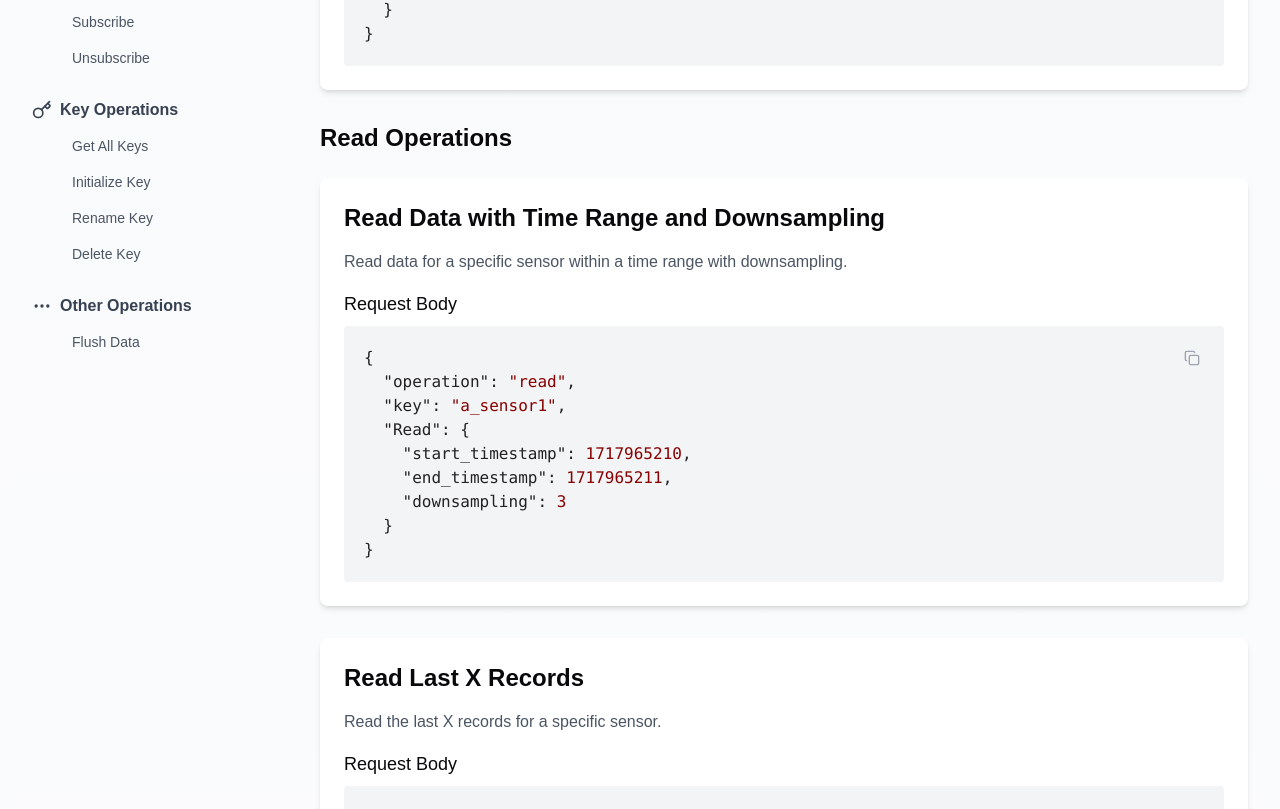
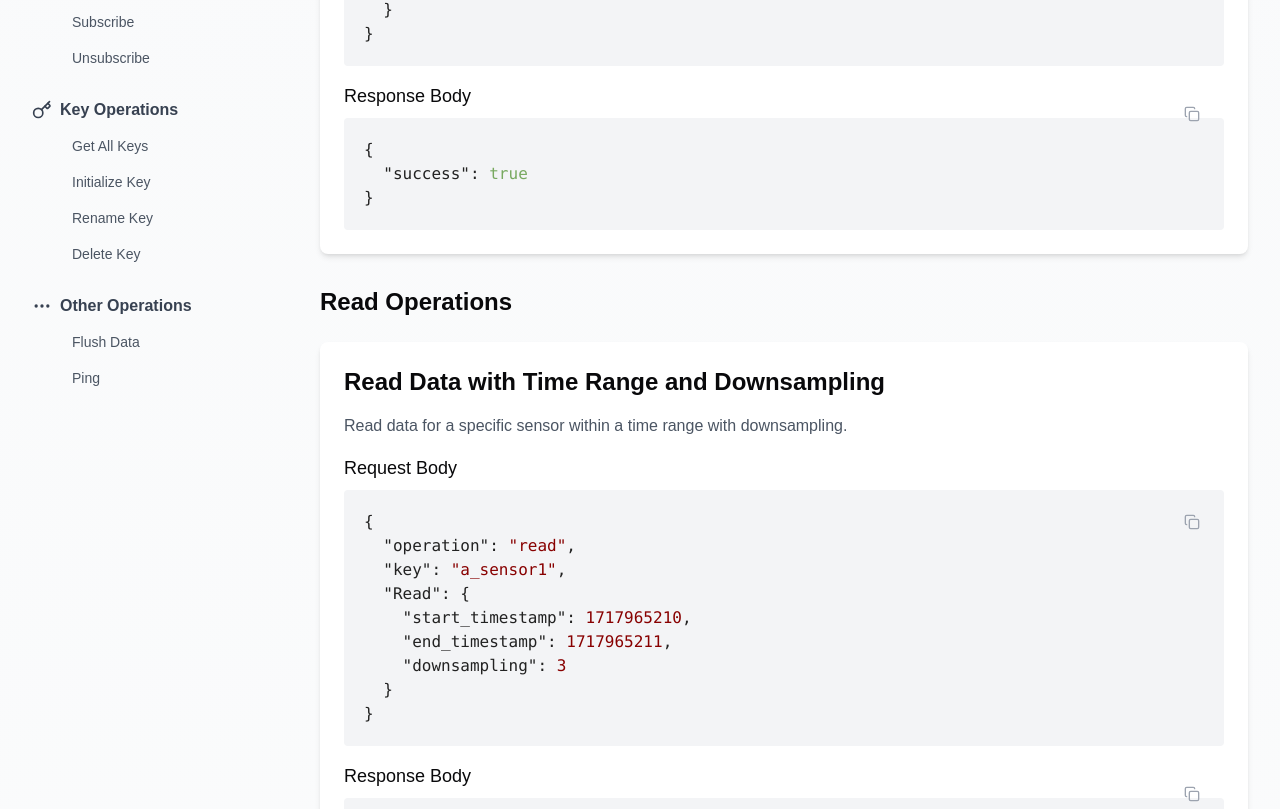
Before and after one commit to abbychau/gtsdb-homepage, a Next.js app: page /Documentation in a window 1280 px wide. Shown: the part 607-1416 px from the top of the page. Built offline with nearby package versions, Linux system fonts and the light colour scheme.

Commit message:
feat: add ping endpoint and response handling to DocumentationPage

```diff
--- a/app/Documentation/page.tsx
+++ b/app/Documentation/page.tsx
@@ -6,7 +6,6 @@ import { cn } from "@/lib/utils"
 import { Edit, BookOpen, Bell, Key, MoreHorizontal } from 'lucide-react'
 import Footer from '@/components/Footer'
 import SyntaxHighlighter from 'react-syntax-highlighter';
-
 
 
 export default function Home() {
@@ -49,6 +48,7 @@ function DocumentationPage() {
   const [activeSection, setActiveSection] = useState("write-single")
   const sectionRefs = {
     'write-single': useRef<HTMLDivElement>(null),
+    'patch': useRef<HTMLDivElement>(null),
     'read-range': useRef<HTMLDivElement>(null),
     'read-last': useRef<HTMLDivElement>(null),
     'read-multi-range': useRef<HTMLDivElement>(null),
@@ -60,7 +60,7 @@ function DocumentationPage() {
     'keys-rename': useRef<HTMLDivElement>(null),
     'keys-delete': useRef<HTMLDivElement>(null),
     'flush': useRef<HTMLDivElement>(null),
-    'patch': useRef<HTMLDivElement>(null),
+    'ping': useRef<HTMLDivElement>(null),
   }
 
   useEffect(() => {
@@ -130,6 +130,7 @@ function DocumentationPage() {
       icon: <MoreHorizontal className="h-5 w-5" />,
       items: [
         { id: 'flush' as SectionId, label: 'Flush Data' },
+        { id: 'ping' as SectionId, label: 'Ping' },
       ]
     },
   ]
@@ -186,6 +187,7 @@ function DocumentationPage() {
                     Value: 3224242424333.3333
                   }
                 }}
+                responseBody={{ success: true, message: "Data written successfully" }}
               />
             </div>
 
@@ -205,6 +207,12 @@ function DocumentationPage() {
                     downsampling: 3
                   }
                 }}
+                responseBody={{
+                  success: true, data: [
+                    { timestamp: 1717965210, value: 123.45 },
+                    { timestamp: 1717965211, value: 123.46 }
+                  ]
+                }}
               />
             </div>
             <div ref={sectionRefs['read-last']} id="read-last">
@@ -218,6 +226,11 @@ function DocumentationPage() {
                   Read: {
                     lastx: 1
                   }
+                }}
+                responseBody={{
+                  success: true, data: [
+                    { timestamp: 1717965211, value: 123.46 }
+                  ]
                 }}
               />
             </div>
@@ -263,6 +276,7 @@ function DocumentationPage() {
                   operation: "subscribe",
                   key: "sensor1"
                 }}
+                responseBody={{ success: true, message: "Subscribed to sensor1" }}
               />
             </div>
             <div ref={sectionRefs['unsubscribe']} id="unsubscribe">
@@ -274,6 +288,7 @@ function DocumentationPage() {
                   operation: "unsubscribe",
                   key: "sensor1"
                 }}
+                responseBody={{ success: true, message: "Unsubscribed from sensor1" }}
               />
             </div>
 
@@ -287,6 +302,7 @@ function DocumentationPage() {
                 requestBody={{
                   operation: "ids"
                 }}
+                responseBody={{ success: true, data: ["sensor1", "sensor2", "sensor3"] }}
               />
             </div>
             <div ref={sectionRefs['keys-init']} id="keys-init">
@@ -298,6 +314,7 @@ function DocumentationPage() {
                   operation: "initkey",
                   key: "new_sensor"
                 }}
+                responseBody={{ success: true, message: "Key initialized: new_sensor" }}
               />
             </div>
             <div ref={sectionRefs['keys-rename']} id="keys-rename">
@@ -310,6 +327,7 @@ function DocumentationPage() {
                   key: "old_sensor_name",
                   toKey: "new_sensor_name"
                 }}
+                responseBody={{ success: true, message: "Key renamed: old_sensor_name -> new_sensor_name" }}
               />
             </div>
             <div ref={sectionRefs['keys-delete']} id="keys-delete">
@@ -321,6 +339,7 @@ function DocumentationPage() {
                   operation: "deletekey",
                   key: "sensor_to_delete"
                 }}
+                responseBody={{ success: true, message: "Key deleted: sensor_to_delete" }}
               />
             </div>
 
@@ -334,6 +353,16 @@ function DocumentationPage() {
                 requestBody={{
                   operation: "flush"
                 }}
+                responseBody={{ success: true, message: "Data flushed" }}
+              />
+            </div>
+
+            <div ref={sectionRefs['ping']} id="ping">
+              <ApiEndpoint
+                title="Ping"
+                description={"It is not an operation, but a message sent from the server to the client to check if the connection is still alive. You can ignore this message. (hint: determine by empty data or \"ping\" message)"}
+                endpoint="POST /"
+                responseBody={{ success: true, message: "ping" }}
               />
             </div>
 
@@ -349,6 +378,7 @@ function DocumentationPage() {
                   key: "sensor1",
                   data: "1717965210,123.45\n1717965211,123.46\n1717965212,123.47"
                 }}
+                responseBody={{ success: true, message: "Patched 13 data points" }}
               />
             </div>
           </div>
@@ -386,10 +416,11 @@ interface ApiEndpointProps {
   title: string;
   description: string;
   endpoint: string;
-  requestBody: object;
+  requestBody?: object;
+  responseBody?: object;
 }
 
-function ApiEndpoint({ title, description, requestBody }: ApiEndpointProps) {
+function ApiEndpoint({ title, description, requestBody, responseBody }: ApiEndpointProps) {
   return (
     <div className="mb-8 p-6 bg-white rounded-lg shadow-md">
       <h2 className="text-2xl font-semibold mb-4">{title}</h2>
@@ -407,7 +438,23 @@ function ApiEndpoint({ title, description, requestBody }: ApiEndpointProps) {
           </div>
 
           <CopyButton text={JSON.stringify(requestBody, null, 2)} />
+
         </div>
+
+        {responseBody && (
+          <div className="relative">
+            <h3 className="text-lg font-medium mb-2 mt-4">Response Body</h3>
+            <div className="bg-gray-100 p-3 rounded">
+              <SyntaxHighlighter
+                language="json"
+                customStyle={{ backgroundColor: 'transparent', color: '#222' }}
+              >{JSON.stringify({ success: true }, null, 2)}</SyntaxHighlighter>
+            </div>
+
+            <CopyButton text={JSON.stringify({ success: true }, null, 2)} />
+          </div>
+        )}
+
       </div>
     </div>
   )
```
